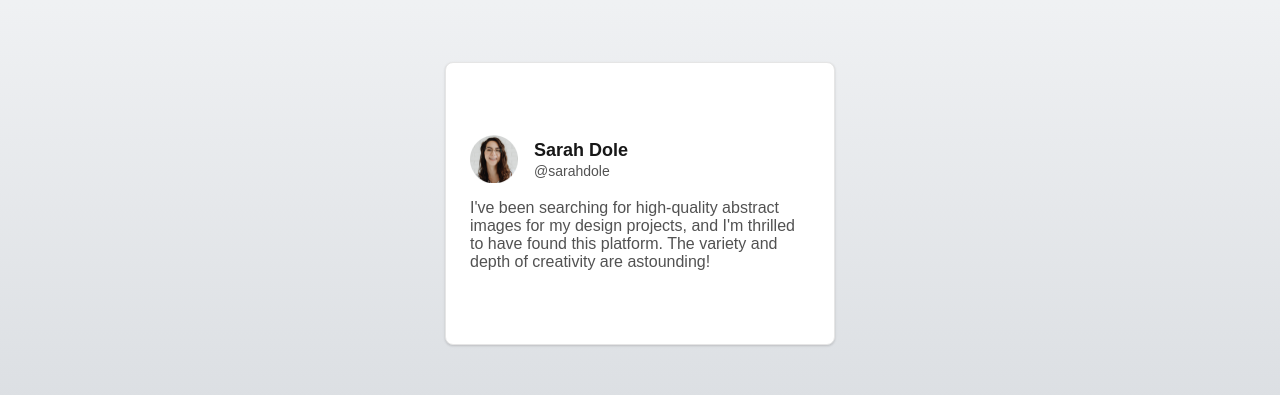
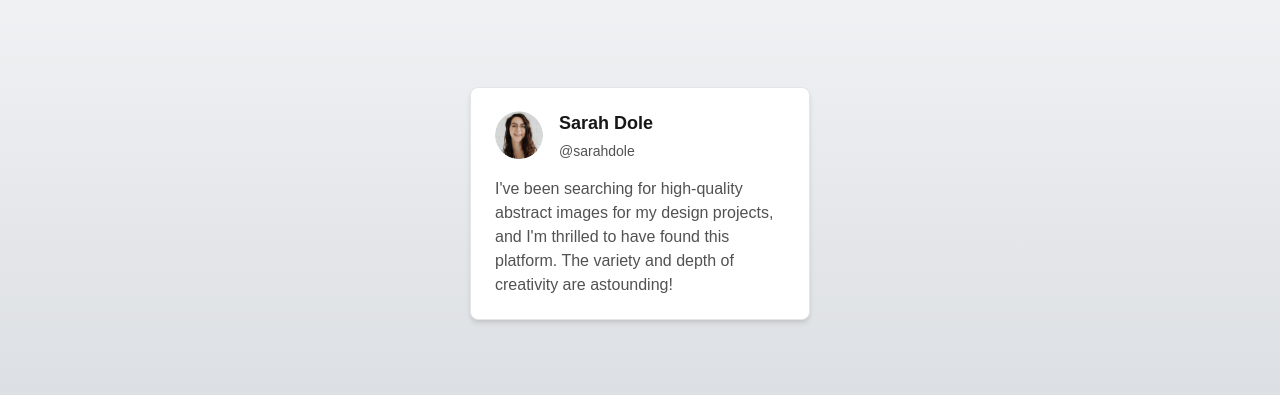
Before and after one commit to amandaguan-ag/marketing, a Next.js app: page / in a window 1280 px wide. Shown: the part 197-592 px from the top of the page. Built offline with nearby package versions, Linux system fonts and the light colour scheme.

Commit message:
Apply Tailwind css

```diff
--- a/src/components/TestimonialCard.js
+++ b/src/components/TestimonialCard.js
@@ -1,26 +1,29 @@
 import Image from "next/image";
-import styles from "../styles/TestimonialCard.module.css";
 
 const TestimonialCard = () => {
   return (
-    <div className={styles.card}>
-      <div className={styles.cardHeader}>
-        <div className={styles.avatar}>
+    <div className="h-[233px] w-[340px] flex flex-col justify-center gap-4 bg-white p-6 rounded-lg border border-solid border-neutral-200 shadow-md">
+      <div className="flex justify-center items-center gap-4 w-full">
+        <div className="w-12 h-12">
           <Image
             src="/profile-thumbnail.png"
             alt="Profile picture of Sarah Dole"
             width={48}
             height={48}
-            className={styles.avatarImage}
+            className="w-12 h-12 object-cover rounded-full"
           />
         </div>
-        <div className={styles.userInfo}>
-          <span className={styles.userName}>Sarah Dole</span>
-          <span className={styles.userHandle}>@sarahdole</span>
+        <div className="flex flex-col gap-1 flex-grow">
+          <span className="font-semibold text-lg text-neutral-900">
+            Sarah Dole
+          </span>
+          <span className="font-normal text-sm text-neutral-600">
+            @sarahdole
+          </span>
         </div>
       </div>
-      <div className={styles.cardContent}>
-        <span className={styles.cardText}>
+      <div className="flex justify-center gap-2 w-full rounded-lg">
+        <span className="font-normal text-base text-neutral-600">
           I've been searching for high-quality abstract images for my design
           projects, and I'm thrilled to have found this platform. The variety
           and depth of creativity are astounding!
--- a/src/pages/index.js
+++ b/src/pages/index.js
@@ -2,8 +2,8 @@ import TestimonialCard from "../components/TestimonialCard";
 
 export default function Home() {
   return (
-    <div className="background">
-      <div className="content-container">
+    <div className="min-h-screen flex justify-center items-center bg-gradient-to-b from-gray-50 to-[#d2d6db]">
+      <div className="flex flex-col items-center">
         <TestimonialCard />
       </div>
     </div>
--- a/src/styles/TestimonialCard.module.css
+++ /dev/null
@@ -1,74 +0,0 @@
-.card {
-  height: 233px;
-  width: 340px;
-  display: flex;
-  flex-direction: column;
-  justify-content: center;
-  gap: 16px;
-  background-color: #ffffff;
-  padding: 24px;
-  border-radius: 8px;
-  border-width: 1px;
-  border-style: solid;
-  border-color: #e5e5e5;
-  box-shadow: 0px 1px 2px 0 rgb(0 0 0 / 0.06), 0px 1px 3px 0 rgb(0 0 0 / 0.10);
-}
-
-@media (max-width: 375px) {
-  .card {
-    width: 90%;
-    padding: 16px;
-  }
-}
-
-.cardHeader {
-  display: flex;
-  justify-content: center;
-  align-items: center;
-  gap: 16px;
-  width: 100%;
-}
-
-.avatar {
-  width: 48px;
-  height: 48px;
-}
-
-.avatarImage {
-  width: 100%;
-  height: 100%;
-  object-fit: cover;
-}
-
-.userInfo {
-  display: flex;
-  flex-direction: column;
-  gap: 2px;
-  flex-grow: 1;
-}
-
-.userName {
-  font-weight: 600;
-  font-size: 1.125rem; /* text-lg */
-  color: #171717; /* Neutral-900 */
-}
-
-.userHandle {
-  font-weight: 400;
-  font-size: 0.875rem; /* text-sm */
-  color: #525252; /* Neutral-600 */
-}
-
-.cardContent {
-  display: flex;
-  justify-content: center;
-  gap: 8px;
-  width: 100%;
-  border-radius: 8px;
-}
-
-.cardText {
-  font-weight: 400;
-  font-size: 1rem; /* text-base */
-  color: #525252; /* Neutral-600 */
-}
--- a/src/styles/globals.css
+++ b/src/styles/globals.css
@@ -1,3 +1,7 @@
+@tailwind base;
+@tailwind components;
+@tailwind utilities;
+
 html, body {
   margin: 0;
   padding: 0;
```
